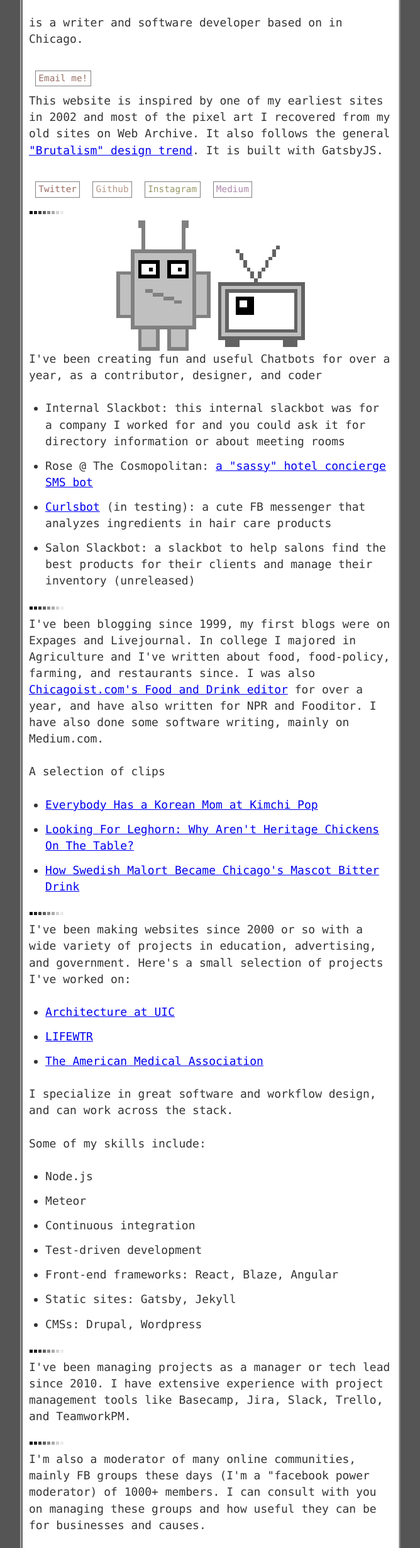
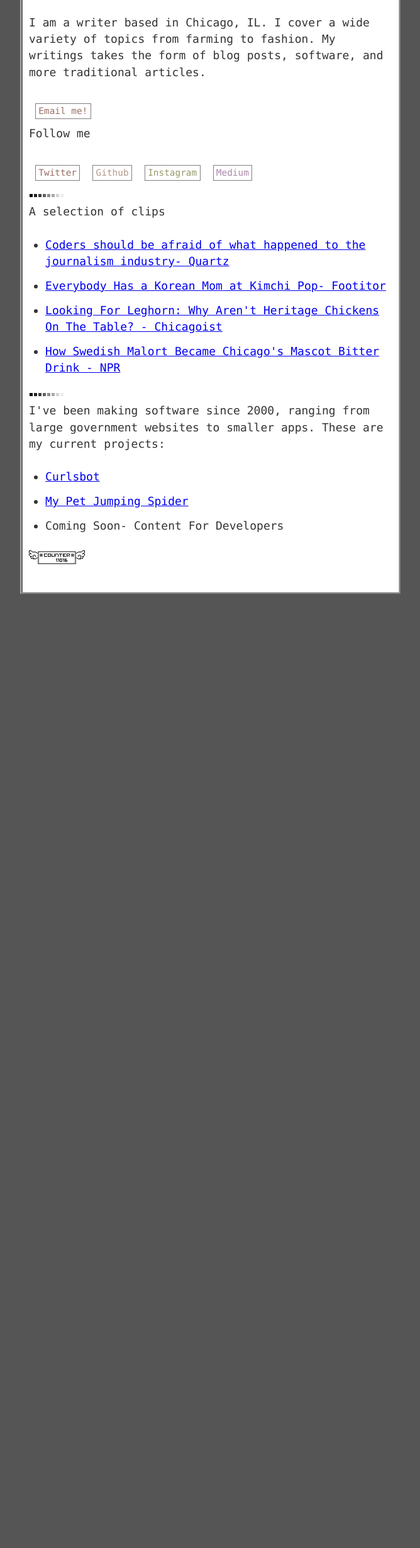
Before and after one commit to melissamcewen/melissamcewen, a Gatsby site: page / in a window 1280 px wide. Shown: the part 199-2657 px from the top of the page at 63% size, without its empty margins (305-973 px from the left). After the commit the page ends 1194 px from the top, so only its background shows below. Built offline with nearby package versions, Linux system fonts and the light colour scheme; Gatsby itself is replaced by a stand-in of ours.

Commit message:
updating content

```diff
--- a/src/pages/index.js
+++ b/src/pages/index.js
@@ -22,10 +22,10 @@ export default () =>
     <div className={styles.pixelBorder}>
       <Header>
         <h1>Melissa McEwen</h1>
-        <p>is a writer and software developer based on in Chicago.  </p>
+        <p>I am a writer based in Chicago, IL. I cover a wide variety of topics from farming to fashion. My writings takes the form of blog posts, software, and more traditional articles.  </p>
         <Button url="mailto:mgmcewen@gmail.com" color="#997166">Email me!</Button>
 
-        <p>This website is inspired by one of my earliest sites in 2002 and most of the pixel art I recovered from my old sites on Web Archive. It also follows the general <a href="http://brutalistwebsites.com/"> "Brutalism" design trend</a>. It is built with GatsbyJS.</p>
+        <p>Follow me</p>
 
         <SocialLinks>
           <Button url="https://twitter.com/melissamcewen" color="#9b6c64">Twitter</Button>
@@ -37,63 +37,31 @@ export default () =>
 
     <Container>
 
-      <Section>
-        <img src={robots} alt="robots" className={styles.robots} />
-
-        <p>I've been creating fun and useful Chatbots for over a year, as a contributor, designer, and coder</p>
-        <ul>
-          <li>Internal Slackbot: this internal slackbot was for a company I worked for and you could ask it for directory information or about meeting rooms</li>
-          <li>Rose @ The Cosmopolitan: <a href="http://www.travelandleisure.com/hotels-resorts/cosmopolitan-las-vegas">a "sassy" hotel concierge SMS bot </a></li>
-          <li><a href="http://curlsbot.com/">Curlsbot</a> (in testing): a cute FB messenger that analyzes ingredients in hair care products</li>
-          <li>Salon Slackbot: a slackbot to help salons find the best products for their clients and manage their inventory (unreleased)</li>
-
-
-        </ul>
-
-      </Section>
 
       <Section>
-        <p>I've been blogging since 1999, my first blogs were on Expages and Livejournal. In college I majored in Agriculture and I've written about food, food-policy, farming, and restaurants since. I was also <a href="http://chicagoist.com/author/melissa%20mcewen">Chicagoist.com's Food and Drink editor</a> for over a year, and have also written for NPR and  Fooditor. I have also done some software writing, mainly on Medium.com.  </p>
         <p>A selection of clips</p>
           <ul>
-            <li><a href="http://fooditor.com/everybody-korean-mom-kimchi-pop/">Everybody Has a Korean Mom at Kimchi Pop</a></li>
             <li>
-              <a href="http://chicagoist.com/2014/05/23/looking_for_leghorn_why_arent_herit.php">Looking For Leghorn: Why Aren't Heritage Chickens On The Table?</a>
+              <a href="https://work.qz.com/1140305/outsourcing-coders-should-fear-what-happened-to-the-journalism-industry/">Coders should be afraid of what happened to the journalism industry- Quartz</a>
+            </li>
+            <li><a href="http://fooditor.com/everybody-korean-mom-kimchi-pop/">Everybody Has a Korean Mom at Kimchi Pop- Footitor</a></li>
+            <li>
+              <a href="http://chicagoist.com/2014/05/23/looking_for_leghorn_why_arent_herit.php">Looking For Leghorn: Why Aren't Heritage Chickens On The Table? - Chicagoist</a>
             </li>
             <li>
-              <a href="http://www.npr.org/sections/thesalt/2013/04/15/177362556/how-swedish-malort-became-chicagos-mascot-bitter-drink">How Swedish Malort Became Chicago's Mascot Bitter Drink</a>
+              <a href="http://www.npr.org/sections/thesalt/2013/04/15/177362556/how-swedish-malort-became-chicagos-mascot-bitter-drink">How Swedish Malort Became Chicago's Mascot Bitter Drink - NPR</a>
             </li>
           </ul>
         </Section>
         <Section>
-          <p>I've been making websites since 2000 or so with a wide variety of projects in education, advertising, and government. Here's a small selection of projects I've worked on:</p>
+          <p>I've been making software since 2000, ranging from large government websites to smaller apps. These are my current projects:</p>
           <ul>
-            <li><a href="http://arch.uic.edu/">Architecture at UIC</a></li>
-            <li><a href="https://www.lifewtr.com/">LIFEWTR</a></li>
-            <li><a href="https://www.ama-assn.org/">The American Medical Association</a></li>
+            <li><a href="http://www.curlsbot.com">Curlsbot</a></li>
+            <li><a href="https://www.mypetjumpingspider.com">My Pet Jumping Spider</a></li>
+            <li>Coming Soon- Content For Developers</li>
 
           </ul>
-          <p>I specialize in great software and workflow design, and can work across the stack.</p>
-          <p>Some of my skills include:</p>
-          <ul>
-            <li>Node.js</li>
-            <li>Meteor</li>
-            <li>Continuous integration</li>
-            <li>Test-driven development</li>
-            <li>Front-end frameworks: React, Blaze, Angular</li>
-            <li>Static sites: Gatsby, Jekyll</li>
-            <li>CMSs: Drupal, Wordpress</li>
-          </ul>
 
-        </Section>
-
-        <Section>
-         <p> I've been managing projects as a manager or tech lead since 2010. I have extensive experience with project management tools like Basecamp, Jira, Slack, Trello, and TeamworkPM. </p>
-
-        </Section>
-
-        <Section>
-          <p>I'm also a moderator of many online communities, mainly FB groups these days (I'm a "facebook power moderator) of 1000+ members. I can consult with you on managing these groups and how useful they can be for businesses and causes. </p>
 
         </Section>
 
```
